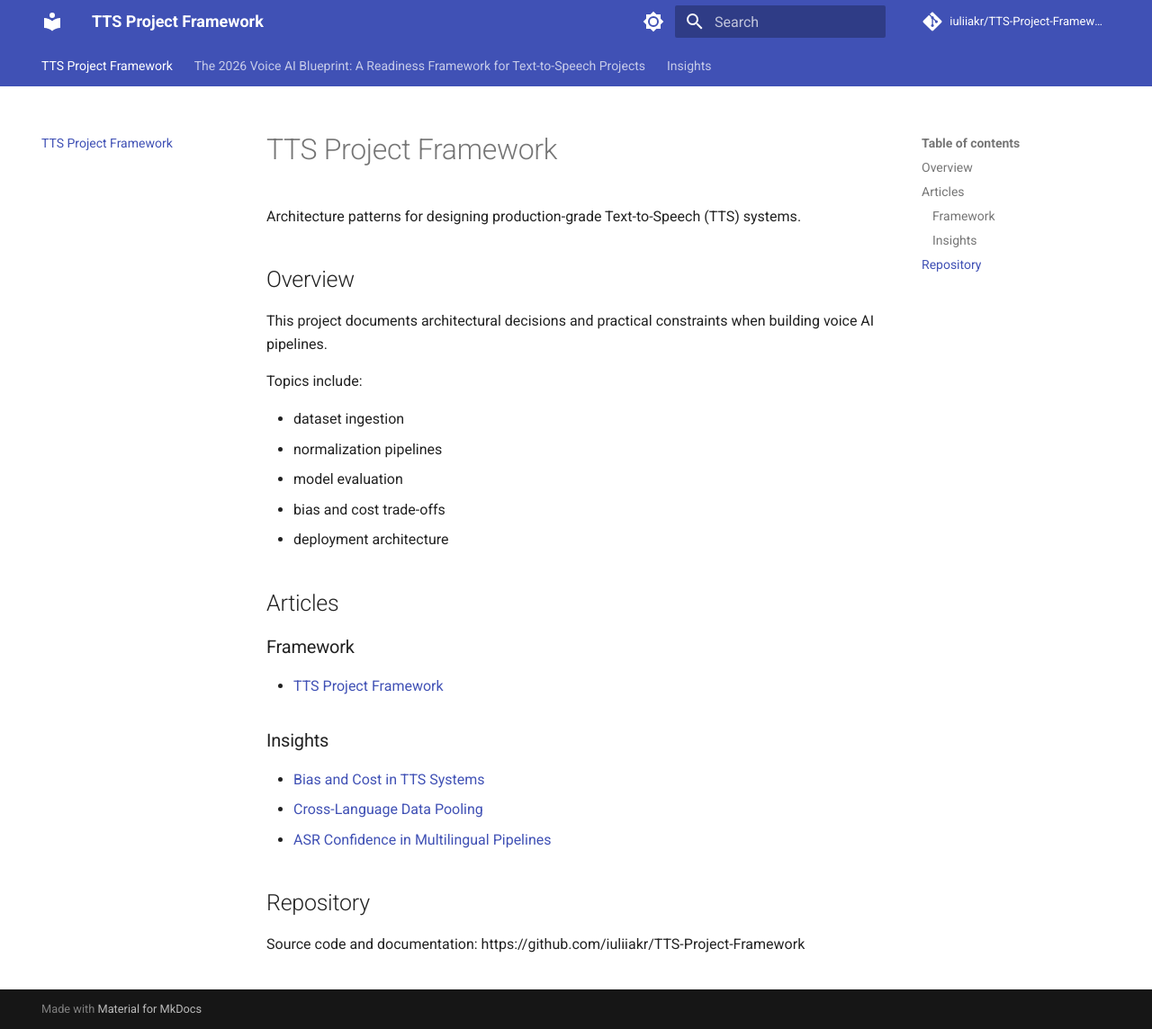
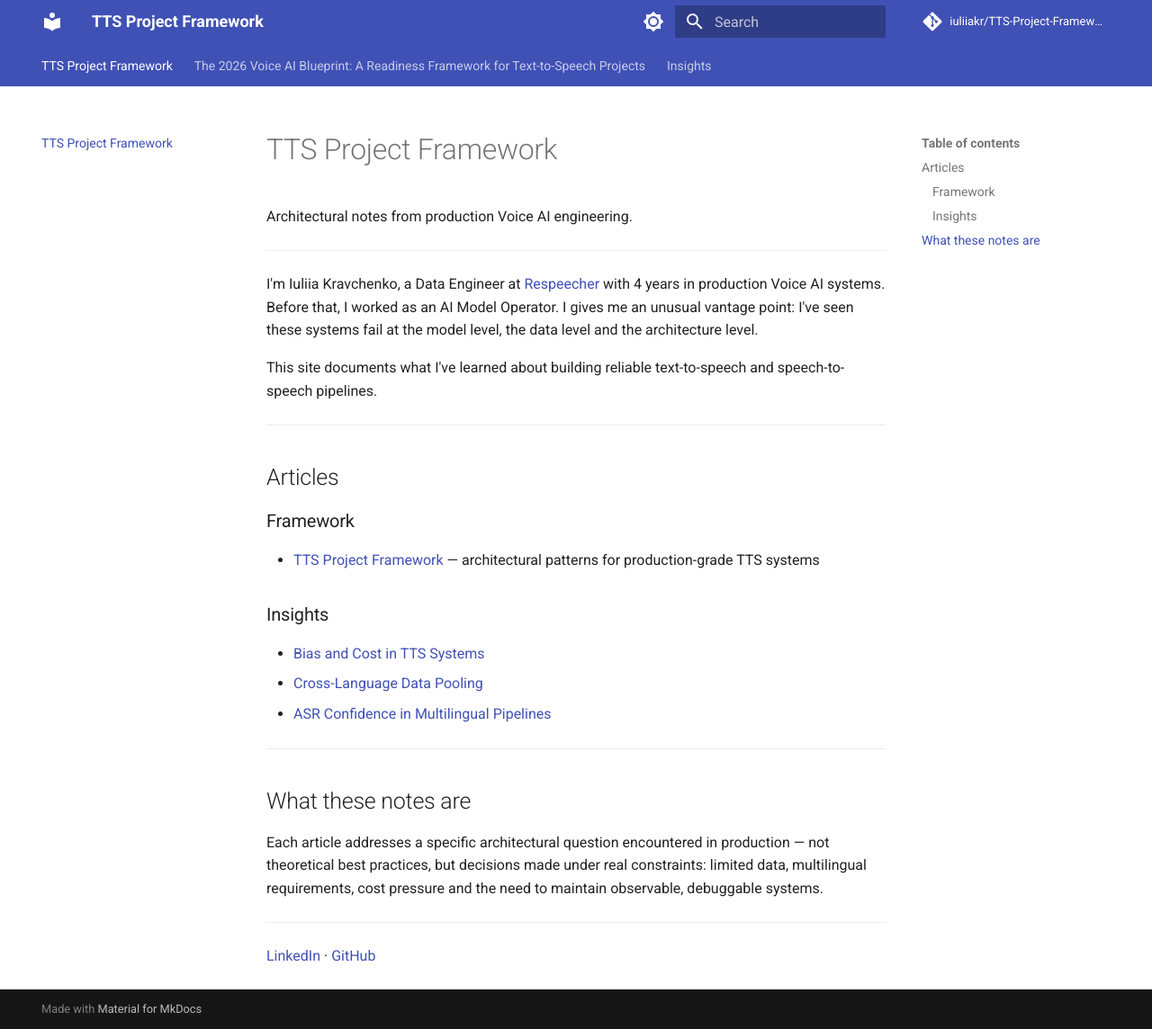
Before and after one commit to iuliiakr/TTS-Project-Framework, an MkDocs documentation site: the page built from docs/index.md, in a window 1280 px wide and 1144 px high. Shown: the whole window at 90% size. Built offline with MkDocs 1.6.1 and Material for MkDocs 9.7.7, drawn with Linux system fonts in a browser that asks for light colours; comment, search, counter and statistics services are not loaded.

Commit message:
docs: rewrite index as portfolio intro

```diff
--- a/docs/index.md
+++ b/docs/index.md
@@ -1,26 +1,22 @@
 # TTS Project Framework
 
-Architecture patterns for designing production-grade
-Text-to-Speech (TTS) systems.
+Architectural notes from production Voice AI engineering.
 
-## Overview
+---
 
-This project documents architectural decisions and
-practical constraints when building voice AI pipelines.
+I'm Iuliia Kravchenko, a Data Engineer at [Respeecher](https://www.respeecher.com/) with 4 years in production Voice AI systems. Before that, I worked as an AI Model Operator. I gives me an unusual vantage point: I've seen these systems fail at the model level, the data level and the architecture level.
 
-Topics include:
+This site documents what I've learned about building reliable text-to-speech and
+speech-to-speech pipelines.
 
-- dataset ingestion
-- normalization pipelines
-- model evaluation
-- bias and cost trade-offs
-- deployment architecture
+---
 
 ## Articles
 
 ### Framework
 
-- [TTS Project Framework](framework.md)
+- [TTS Project Framework](framework.md) — architectural patterns for
+  production-grade TTS systems
 
 ### Insights
 
@@ -28,7 +24,13 @@ Topics include:
 - [Cross-Language Data Pooling](insights/cross-language-pooling.md)
 - [ASR Confidence in Multilingual Pipelines](insights/asr-confidence-multilingual.md)
 
-## Repository
+---
 
-Source code and documentation:
-https://github.com/iuliiakr/TTS-Project-Framework
+## What these notes are
+
+Each article addresses a specific architectural question encountered in production — not theoretical best practices, but decisions made under real constraints: limited data, multilingual requirements, cost pressure and the need to maintain observable, debuggable systems.
+
+---
+
+[LinkedIn](https://www.linkedin.com/in/iukravchenko/) ·
+[GitHub](https://github.com/iuliiakr)
```
